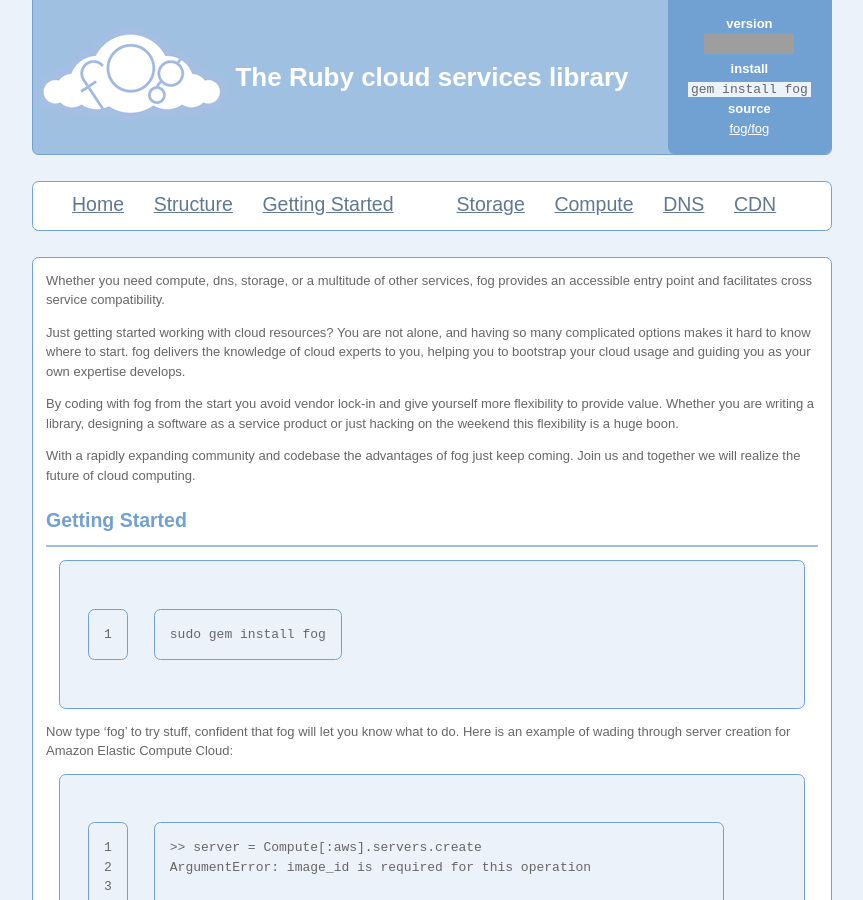
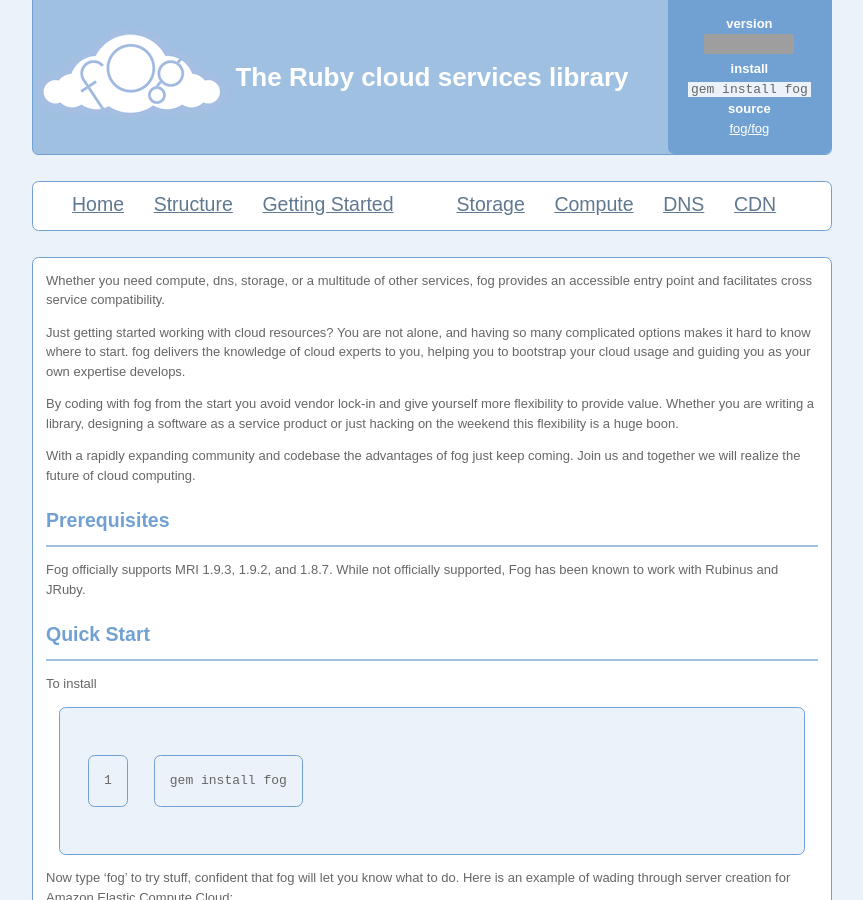
Before and after one commit to fog/fog.github.com, a Jekyll site: the page built from index.markdown, in a window 1280 px wide and 900 px high. Shown: the whole window, without its empty margins (208-1071 px from the left). Built offline with Jekyll 4.4.1, drawn with Linux system fonts in a browser that asks for light colours; nearby versions of some CDN libraries; Markdown is read by kramdown in place of the engine named in the settings; grey boxes are pictures that could not be loaded.

Commit message:
Added prerequisite section and updated installation on index

```diff
--- a/index.markdown
+++ b/index.markdown
@@ -11,9 +11,15 @@ By coding with fog from the start you avoid vendor lock-in and give yourself mor
 
 With a rapidly expanding community and codebase the advantages of fog just keep coming. Join us and together we will realize the future of cloud computing.
 
-## Getting Started
+## Prerequisites
 
-    sudo gem install fog
+Fog officially supports MRI 1.9.3, 1.9.2, and 1.8.7. While not officially supported, Fog has been known to work with Rubinus and JRuby.
+
+## Quick Start
+
+To install
+
+    gem install fog
 
 Now type 'fog' to try stuff, confident that fog will let you know what to do. Here is an example of wading through server creation for Amazon Elastic Compute Cloud:
 
```
